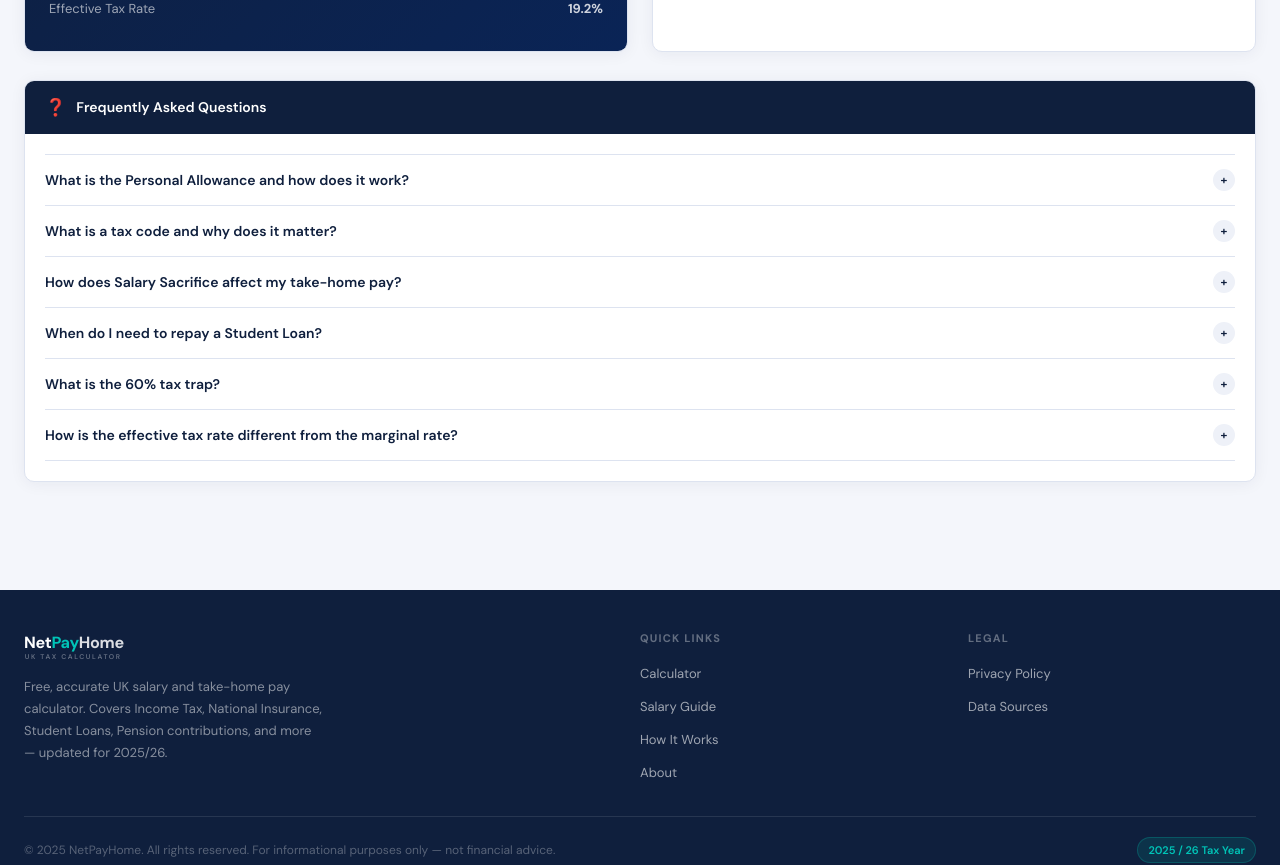
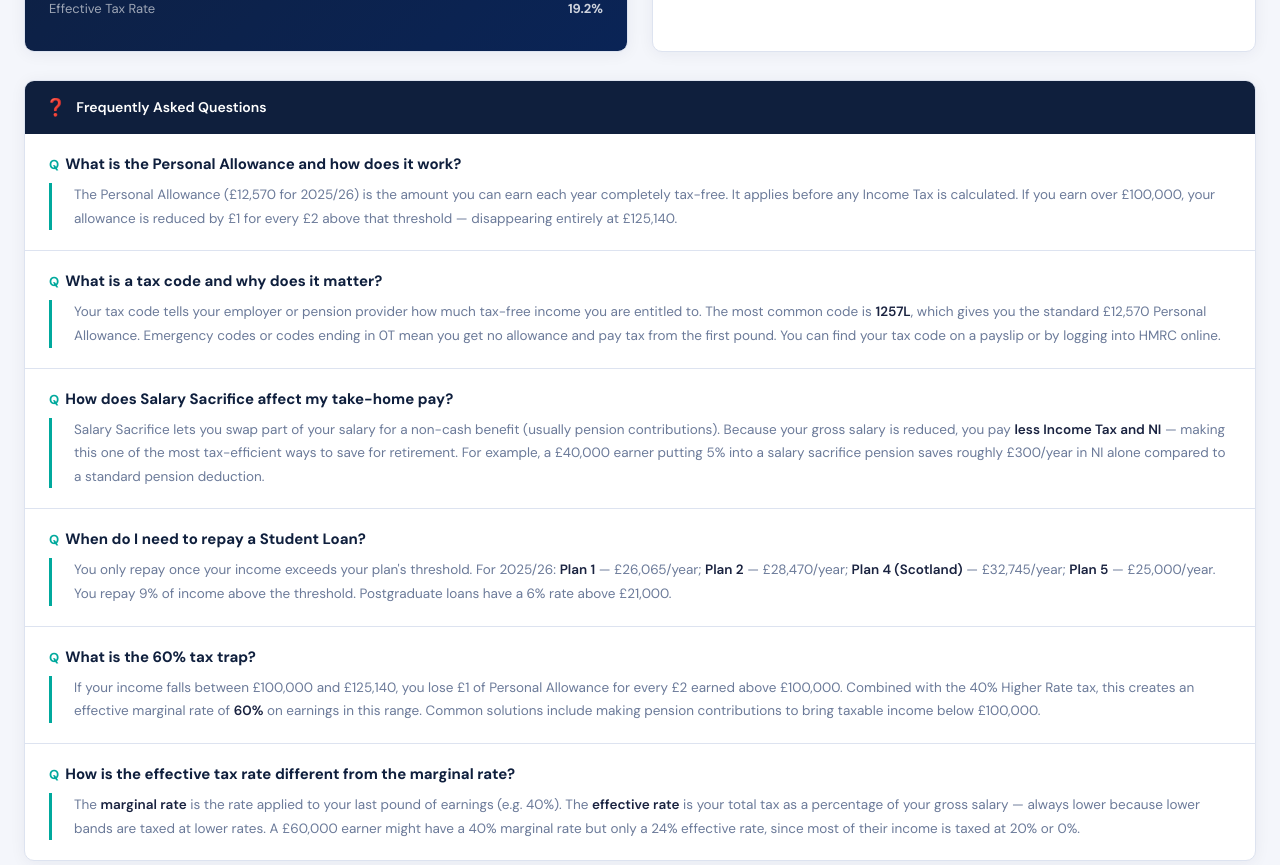
Before and after one commit to dsrashmika-prog/uktaxcal, a Next.js app: page / in a window 1280 px wide. Shown: the part 2240-3105 px from the top of the page. Built offline with nearby package versions, Linux system fonts and the light colour scheme.

Commit message:
Convert FAQ accordion to always-open open list with semantic dl/dt/dd for better SEO

```diff
--- a/src/app/globals.css
+++ b/src/app/globals.css
@@ -1385,72 +1385,57 @@ select.form-control {
   white-space: nowrap;
 }
 
-/* FAQ accordion */
-.faq-list {
+/* FAQ open list (always visible, no accordion) */
+.faq-open-list {
   display: flex;
   flex-direction: column;
   gap: 0;
-}
-
-.faq-item {
+  list-style: none;
+  margin: 0;
+  padding: 0;
+}
+
+.faq-open-item {
+  padding: 20px 24px;
   border-bottom: 1px solid var(--border);
 }
 
-.faq-item:first-child {
-  border-top: 1px solid var(--border);
-}
-
-.faq-q {
-  width: 100%;
-  background: none;
-  border: none;
-  padding: 14px 0;
-  display: flex;
-  align-items: center;
-  justify-content: space-between;
-  gap: 12px;
-  cursor: pointer;
-  font-family: 'DM Sans', sans-serif;
-  font-size: 14px;
-  font-weight: 600;
+.faq-open-item:last-child {
+  border-bottom: none;
+}
+
+.faq-open-q {
+  font-size: 15px;
+  font-weight: 700;
   color: var(--navy);
-  text-align: left;
-}
-
-.faq-q:hover {
+  margin-bottom: 8px;
+  line-height: 1.4;
+  display: block;
+}
+
+.faq-open-q::before {
+  content: 'Q  ';
   color: var(--teal);
-}
-
-.faq-q-icon {
-  width: 22px;
-  height: 22px;
-  background: var(--light);
-  border-radius: 50%;
-  display: flex;
-  align-items: center;
-  justify-content: center;
-  font-size: 12px;
-  flex-shrink: 0;
-  transition: transform 0.2s, background 0.2s;
-}
-
-.faq-item.open .faq-q-icon {
-  background: var(--teal);
-  color: white;
-  transform: rotate(45deg);
-}
-
-.faq-a {
-  display: none;
-  padding-bottom: 14px;
+  font-weight: 800;
+  font-size: 13px;
+  letter-spacing: 0.5px;
+  margin-right: 2px;
+}
+
+.faq-open-a {
   font-size: 13.5px;
-  line-height: 1.7;
-  color: var(--muted);
-}
-
-.faq-item.open .faq-a {
-  display: block;
-}
+  line-height: 1.75;
+  color: var(--muted);
+  margin: 0;
+  padding-left: 22px;
+  border-left: 3px solid var(--teal);
+}
+
+.faq-open-a strong {
+  color: var(--text);
+  font-weight: 600;
+}
+
 
 /* Salary example card */
 .example-card {
--- a/src/app/page.tsx
+++ b/src/app/page.tsx
@@ -522,45 +522,45 @@ export default function Page() {
 
   </div>
 
-  <!-- FAQ Accordion -->
+  <!-- FAQ Open Table -->
   <div class="faq-card" style="margin-bottom:0;">
     <div class="faq-card-header">
       <span class="fch-icon">❓</span> Frequently Asked Questions
     </div>
-    <div class="faq-card-body">
-      <div class="faq-list" id="faqList">
+    <div class="faq-card-body" style="padding:0;">
+      <dl class="faq-open-list">
 
-        <div class="faq-item">
-          <button class="faq-q">What is the Personal Allowance and how does it work?<span class="faq-q-icon">+</span></button>
-          <div class="faq-a">The Personal Allowance (£12,570 for 2025/26) is the amount you can earn each year completely tax-free. It applies before any Income Tax is calculated. If you earn over £100,000, your allowance is reduced by £1 for every £2 above that threshold — disappearing entirely at £125,140.</div>
+        <div class="faq-open-item">
+          <dt class="faq-open-q">What is the Personal Allowance and how does it work?</dt>
+          <dd class="faq-open-a">The Personal Allowance (£12,570 for 2025/26) is the amount you can earn each year completely tax-free. It applies before any Income Tax is calculated. If you earn over £100,000, your allowance is reduced by £1 for every £2 above that threshold — disappearing entirely at £125,140.</dd>
         </div>
 
-        <div class="faq-item">
-          <button class="faq-q">What is a tax code and why does it matter?<span class="faq-q-icon">+</span></button>
-          <div class="faq-a">Your tax code tells your employer or pension provider how much tax-free income you are entitled to. The most common code is <strong>1257L</strong>, which gives you the standard £12,570 Personal Allowance. Emergency codes or codes ending in 0T mean you get no allowance and pay tax from the first pound. You can find your tax code on a payslip or by logging into HMRC online.</div>
+        <div class="faq-open-item">
+          <dt class="faq-open-q">What is a tax code and why does it matter?</dt>
+          <dd class="faq-open-a">Your tax code tells your employer or pension provider how much tax-free income you are entitled to. The most common code is <strong>1257L</strong>, which gives you the standard £12,570 Personal Allowance. Emergency codes or codes ending in 0T mean you get no allowance and pay tax from the first pound. You can find your tax code on a payslip or by logging into HMRC online.</dd>
         </div>
 
-        <div class="faq-item">
-          <button class="faq-q">How does Salary Sacrifice affect my take-home pay?<span class="faq-q-icon">+</span></button>
-          <div class="faq-a">Salary Sacrifice lets you swap part of your salary for a non-cash benefit (usually pension contributions). Because your gross salary is reduced, you pay <strong>less Income Tax and NI</strong> — making this one of the most tax-efficient ways to save for retirement. For example, a £40,000 earner putting 5% into a salary sacrifice pension saves roughly £300/year in NI alone compared to a standard pension deduction.</div>
+        <div class="faq-open-item">
+          <dt class="faq-open-q">How does Salary Sacrifice affect my take-home pay?</dt>
+          <dd class="faq-open-a">Salary Sacrifice lets you swap part of your salary for a non-cash benefit (usually pension contributions). Because your gross salary is reduced, you pay <strong>less Income Tax and NI</strong> — making this one of the most tax-efficient ways to save for retirement. For example, a £40,000 earner putting 5% into a salary sacrifice pension saves roughly £300/year in NI alone compared to a standard pension deduction.</dd>
         </div>
 
-        <div class="faq-item">
-          <button class="faq-q">When do I need to repay a Student Loan?<span class="faq-q-icon">+</span></button>
-          <div class="faq-a">You only repay once your income exceeds your plan's threshold. For 2025/26: <strong>Plan 1</strong> — £26,065/year; <strong>Plan 2</strong> — £28,470/year; <strong>Plan 4 (Scotland)</strong> — £32,745/year; <strong>Plan 5</strong> — £25,000/year. You repay 9% of income above the threshold. Postgraduate loans have a 6% rate above £21,000.</div>
+        <div class="faq-open-item">
+          <dt class="faq-open-q">When do I need to repay a Student Loan?</dt>
+          <dd class="faq-open-a">You only repay once your income exceeds your plan's threshold. For 2025/26: <strong>Plan 1</strong> — £26,065/year; <strong>Plan 2</strong> — £28,470/year; <strong>Plan 4 (Scotland)</strong> — £32,745/year; <strong>Plan 5</strong> — £25,000/year. You repay 9% of income above the threshold. Postgraduate loans have a 6% rate above £21,000.</dd>
         </div>
 
-        <div class="faq-item">
-          <button class="faq-q">What is the 60% tax trap?<span class="faq-q-icon">+</span></button>
-          <div class="faq-a">If your income falls between £100,000 and £125,140, you lose £1 of Personal Allowance for every £2 earned above £100,000. Combined with the 40% Higher Rate tax, this creates an effective marginal rate of <strong>60%</strong> on earnings in this range. Common solutions include making pension contributions to bring taxable income below £100,000.</div>
+        <div class="faq-open-item">
+          <dt class="faq-open-q">What is the 60% tax trap?</dt>
+          <dd class="faq-open-a">If your income falls between £100,000 and £125,140, you lose £1 of Personal Allowance for every £2 earned above £100,000. Combined with the 40% Higher Rate tax, this creates an effective marginal rate of <strong>60%</strong> on earnings in this range. Common solutions include making pension contributions to bring taxable income below £100,000.</dd>
         </div>
 
-        <div class="faq-item">
-          <button class="faq-q">How is the effective tax rate different from the marginal rate?<span class="faq-q-icon">+</span></button>
-          <div class="faq-a">The <strong>marginal rate</strong> is the rate applied to your last pound of earnings (e.g. 40%). The <strong>effective rate</strong> is your total tax as a percentage of your gross salary — always lower because lower bands are taxed at lower rates. A £60,000 earner might have a 40% marginal rate but only a 24% effective rate, since most of their income is taxed at 20% or 0%.</div>
+        <div class="faq-open-item">
+          <dt class="faq-open-q">How is the effective tax rate different from the marginal rate?</dt>
+          <dd class="faq-open-a">The <strong>marginal rate</strong> is the rate applied to your last pound of earnings (e.g. 40%). The <strong>effective rate</strong> is your total tax as a percentage of your gross salary — always lower because lower bands are taxed at lower rates. A £60,000 earner might have a 40% marginal rate but only a 24% effective rate, since most of their income is taxed at 20% or 0%.</dd>
         </div>
 
-      </div>
+      </dl>
     </div>
   </div>
 
```
